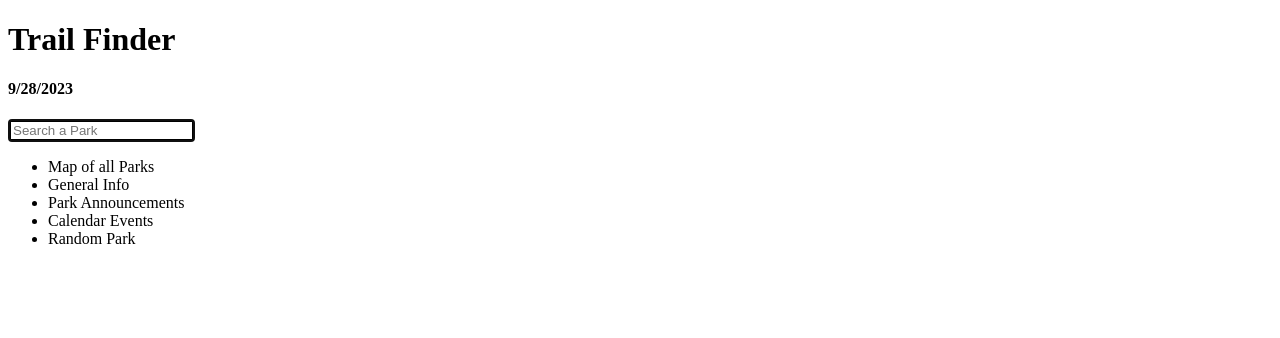
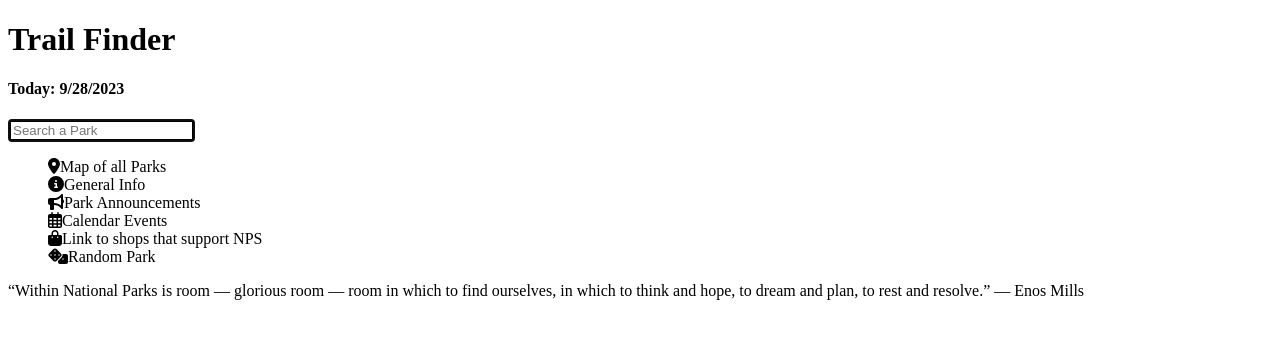
Before and after one commit to GabriellaMSanchez/trails, a React (Create React App) app: page / in a window 1280 px wide. Shown: the top 338 px of the page. Built offline with nearby package versions, Linux system fonts and the light colour scheme.

Commit message:
created reusable components and added icons.
Created reusable components, and added an icon library.

```diff
--- a/package.json
+++ b/package.json
@@ -3,6 +3,11 @@
   "version": "0.1.0",
   "private": true,
   "dependencies": {
+    "@fortawesome/fontawesome-svg-core": "^6.4.2",
+    "@fortawesome/free-brands-svg-icons": "^6.4.2",
+    "@fortawesome/free-regular-svg-icons": "^6.4.2",
+    "@fortawesome/free-solid-svg-icons": "^6.4.2",
+    "@fortawesome/react-fontawesome": "^0.2.0",
     "@testing-library/jest-dom": "^5.17.0",
     "@testing-library/react": "^13.4.0",
     "@testing-library/user-event": "^13.5.0",
--- a/src/App.js
+++ b/src/App.js
@@ -1,22 +1,14 @@
+import MainNavPage from './MainNavPage';
+import { library } from '@fortawesome/fontawesome-svg-core'
+import { fas } from '@fortawesome/free-solid-svg-icons'
+import { far } from '@fortawesome/free-regular-svg-icons'
+import { fab } from '@fortawesome/free-brands-svg-icons'
+
+library.add(fas, far, fab)
+
 function App() {
-    return (
-        <div>
-            <h1>Trail Finder</h1>
-            <h4>{new Date().toLocaleDateString()}</h4>
-            <input
-                type="text"
-                placeholder="Search a Park"
-                style={{border: '3px solid black'}}
-                autoFocus
-                spellCheck
-            />
-            <ul>
-                <li>Map of all Parks</li>
-                <li>General Info</li>
-                <li>Park Announcements</li>
-                <li>Calendar Events</li>
-                <li>Random Park</li>
-            </ul>
+    return ( <div>
+        <MainNavPage />
         </div>
     );
 }
--- /dev/null
+++ b/src/MainNavPage.js
@@ -0,0 +1,46 @@
+import NavButton from './NavButton';
+import SearchBar from './SearchBar'
+
+function MainNavPage() {
+
+    return (
+        <div>
+            <h1>Trail Finder</h1>
+            <h4>Today: {new Date().toLocaleDateString()}</h4>
+
+            <SearchBar />
+
+            <ul>
+                <NavButton
+                    iconName="fa-solid fa-location-dot"
+                    text="Map of all Parks"
+                />
+                <NavButton
+                    iconName="fa-solid fa-circle-info"
+                    text="General Info"
+                />
+                <NavButton
+                    iconName="fa-solid fa-bullhorn"
+                    text="Park Announcements"
+                />
+                <NavButton
+                    iconName="fa-regular fa-calendar-days"
+                    text="Calendar Events"
+                />
+                <NavButton
+                    iconName="fa-solid fa-bag-shopping"
+                    text="Link to shops that support NPS"
+                />
+                <NavButton
+                    iconName="fa-solid fa-dice"
+                    text="Random Park"
+                />
+            </ul>
+            <footer>“Within National Parks is room — glorious room — room in which to find ourselves, in which to think and hope, to dream and plan, to rest and resolve.”
+— Enos Mills
+</footer>
+        </div>
+    );
+}
+
+export default MainNavPage;
--- /dev/null
+++ b/src/NavButton.js
@@ -0,0 +1,13 @@
+import { FontAwesomeIcon } from '@fortawesome/react-fontawesome'
+
+function NavButton({ iconName, text }) {
+
+    return (
+        <div>
+            <FontAwesomeIcon icon={iconName}/>
+            {text}
+        </div>
+    );
+}
+
+export default NavButton;
--- /dev/null
+++ b/src/SearchBar.js
@@ -0,0 +1,14 @@
+
+function SearchBar() {
+    return (
+        <input
+        type="text"
+        placeholder="Search a Park"
+        style={{border: '3px solid black'}}
+        autoFocus
+        spellCheck
+    />
+    )
+}
+
+export default SearchBar;
```
Also changed, not shown: src/index.js (+5 -5 lines), 1 other file (tests, documents, lock files or other folders).
